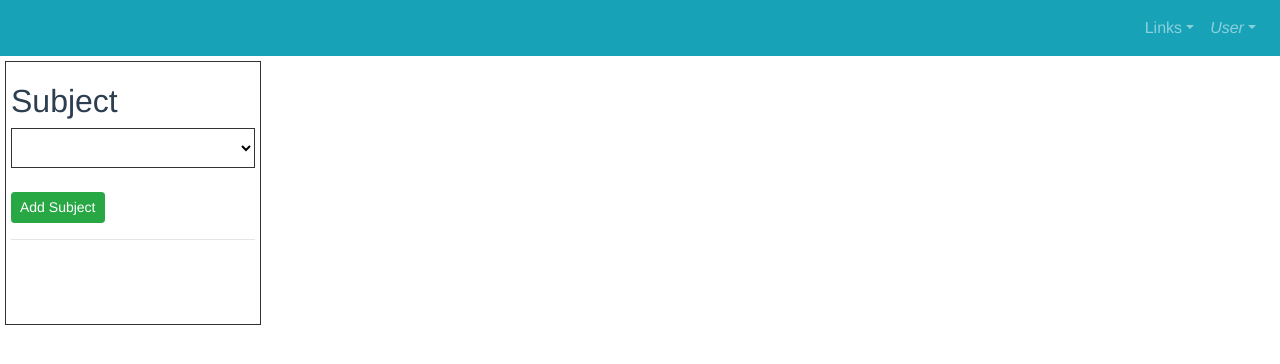
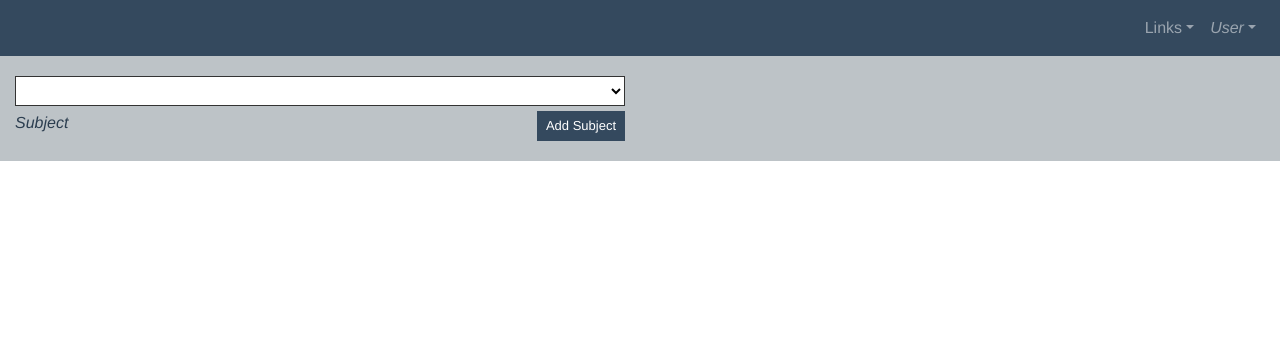
Before and after one commit to agustin2791/notes, a Vue app: page / in a window 1280 px wide. Shown: the top 364 px of the page. Built offline with nearby package versions, Linux system fonts and the light colour scheme; what vue-textarea-autosize would draw is missing.

Commit message:
new styles

```diff
--- a/src/App.vue
+++ b/src/App.vue
@@ -16,6 +16,7 @@ export default {
 </script>
 
 <style lang="scss">
+@import './assets/custom.scss';
 #app {
   font-family: 'Avenir', Helvetica, Arial, sans-serif;
   -webkit-font-smoothing: antialiased;
--- a/src/assets/custom.scss
+++ b/src/assets/custom.scss
@@ -1,2 +1,3 @@
 @import 'node_modules/bootstrap/scss/bootstrap';
 @import 'node_modules/bootstrap-vue/src/index.scss';
+@import './scss/_general.scss';
--- /dev/null
+++ b/src/assets/scss/_general.scss
@@ -0,0 +1,69 @@
+$main-color:#34495e;
+$secondaty-color: #bdc3c7;
+$link: #9b59b6;
+$dark: #333;
+$light: #ecf0f1;
+
+a {
+    color: $link;
+}
+.btn {
+    border-radius: 0;
+}
+.btn-primary {
+    background: $main-color;
+    border: solid thin $main-color;
+    &:focus, &:active, &:hover {
+        background: darken($main-color, 5%);
+        -webkit-box-shadow: 0 0 0 0.1rem rgba(100, 100, 100, 0.5);
+        box-shadow: 0 0 0 0.2rem rgba(100, 100, 100, 0.5);
+    }
+}
+.home {
+	width: 100%;
+	display: block;
+	.sidebar {
+		// border: solid thin #333;
+		background: $secondaty-color;
+		padding: 20px 15px;
+		margin: 0px;
+		width: 100%;
+		vertical-align: top;
+		.add-btn {
+			font-size: small;
+			background: $main-color;
+			border: solid thin $main-color;
+			&:focus, &:active {
+				background: darken($main-color, 5%);
+				-webkit-box-shadow: 0 0 0 0.1rem rgba(100, 100, 100, 0.5);
+				box-shadow: 0 0 0 0.2rem rgba(100, 100, 100, 0.5);
+			}
+		}
+		select {
+			width: 100%;
+			background: #fff;
+			height: 30px;
+			border: solid thin #333;
+			border-radius: 0px;
+			margin-bottom: 5px;
+		}
+	}
+	.notes-content {
+		width: 80%;
+		margin: 15px auto;
+	}
+}
+.notes, .flash {
+    position: relative;
+    .add-note-flash {
+        height: 35px;
+        font-size: small;
+        position: absolute;
+        top: -40px;
+        right: 2px;
+        button {
+            height: 35px;
+            font-size: small;
+        }
+    }
+}
--- a/src/components/FlashCards.vue
+++ b/src/components/FlashCards.vue
@@ -1,14 +1,11 @@
 <template>
 	<div class="flash">
-		<br>
-		<b-button v-b-modal.new_card variant="primary">Add Card</b-button><span>&nbsp;</span>
-		<b-button v-b-modal.study
-			variant="primary"
-			@click.prevent="triggerStudy">Study</b-button>
-		<br>
-		<br>
-
-		<br><br>
+		<div class="add-note-flash">
+			<b-button v-b-modal.new_card variant="primary">Add Card</b-button><span>&nbsp;</span>
+			<b-button v-b-modal.study
+				variant="primary"
+				@click.prevent="triggerStudy">Study</b-button>
+		</div>
 		<table class="table table-striped">
 			<thead>
 				<tr>
--- a/src/components/Navigation.vue
+++ b/src/components/Navigation.vue
@@ -26,35 +26,7 @@
 </template>
 
 <style lang="scss" scoped>
-.navigation {
-    width: 100%;
-    height: 40px;
-    display: block;
-    position: fixed;
-    top: 0;
-    left: 0;
-    background: #34495e;
-    color: #ecf0f1;
-    .nav-list {
-        width: 100%;
-        display: block;
-        padding: 0;
-        .nav-item {
-            display: inline-block;
-            height: 20px;
-            margin: 0;
-            padding: 5px;
-            &.active {
-                font-weight: 600;
-            }
-            .nav-link {
-                height: 20px;
-                margin: 0;
-                padding: 5px;
-                display: block;
-                color: #ecf0f1;
-            }
-        }
-    }
+.bg-info {
+  background:#34495e !important;
 }
 </style>
--- a/src/components/Notes.vue
+++ b/src/components/Notes.vue
@@ -1,12 +1,10 @@
 <template scope="props">
 	<div class="notes">
 		<br>
-		<button class="btn btn-primary"
+		<button class="btn btn-primary add-note-flash"
 			@click="newNoteDisplay = true">
 			Add Note
 		</button>
-		<br>
-		<br>
 		<div v-if="newNoteDisplay"
 			class="form-group">
 			<form>
@@ -22,7 +20,6 @@
 				</button>
 			</form>
 		</div>
-		<hr>
 		<div v-for="note in notes"
 			 :key="note.id">
 			<div v-if="editCurrentNote == note.id">
@@ -33,7 +30,7 @@
 					Save
 				</button>
 				<button class="btn btn-default"
-					@click.preven="clearEdit">
+					@click.prevent="clearEdit">
 						Cancel
 				</button>
 			</div>
--- a/src/components/Sections.vue
+++ b/src/components/Sections.vue
@@ -1,9 +1,7 @@
 <template>
 	<div class="sections">
 		<b-button v-b-modal.new_section
-				  class="btn btn-success btn-sm">New Section</b-button>
-		<!-- <hr>
-		<slot></slot> -->
+				  class="btn btn-sm add-btn">New Section</b-button>
 		<b-modal id="new_section"
 				 title="New Section"
 				 hide-footer
--- a/src/main.js
+++ b/src/main.js
@@ -5,8 +5,6 @@ import store from './store'
 import BootstrapVue from 'bootstrap-vue'
 import VueTextareaAutosize from 'vue-textarea-autosize'
 import './registerServiceWorker'
-import 'bootstrap/dist/css/bootstrap.css'
-import 'bootstrap-vue/dist/bootstrap-vue.css'
 
 Vue.config.productionTip = false
 Vue.use(BootstrapVue)
--- a/src/views/Home.vue
+++ b/src/views/Home.vue
@@ -1,48 +1,42 @@
 <template>
   <div class="home">
     <div class="sidebar">
-		<h2>Subject</h2>
+		<div class="row">
+			<div class="col-6">
 				<select v-model="selected_sub" @change="selectSub($event, selected_sub)">
 					<option value="">Select Subject</option>
 					<option v-for="(sub, index) in subjects" :key="index" :value="sub.id">{{ sub.name }}</option>
-		</select><br><br>
-		<b-button v-b-modal.new_subject
-				  class="btn btn-success btn-sm">Add Subject</b-button>
-		<hr>
-		<h3 v-if="selected_sub">Section</h3>
+				</select>
+				<div class="row">
+					<div class="col-md-6 col-sm-6 col-xs-12">
+						<em>Subject</em>
+					</div>
+					<div class="col-md-6 col-sm-6 col-xs-12 text-md-right">
+						<b-button v-b-modal.new_subject class="btn btn-sm add-btn">Add Subject</b-button>
+					</div>
+				</div>
+			</div>
+			<div class="col-6" v-if="selected_sub">
 				<select v-if="selected_sub"
 					v-model="selected_sec"
 					@change="selectSec($event, selected_sec)">
 					<option value="">Select Section</option>
 					<option v-for="(sec, index) in sections" :key="index" :value="sec.id">{{ sec.name }}</option>
 				</select>
-		<br>
-		<br>
-    	<!-- <b-button v-b-modal.new_subject
-				  class="btn btn-success btn-block">New Subject</b-button> -->
-    	<!-- <hr>
-		<div class="list-group list-group-flush">
-			<a href
-				v-for="sub in subjects"
-				:key="sub.id"
-				class="list-group-item list-group-action"
-				:class="{ active: (selected_sub == sub.id) }"
-				@click="selectSub($event, sub.id)">{{ sub.name }}</a>
-		</div> -->
-    <!-- </div>
-    <div v-if="selected_sub" class="col-2"> -->
+				<div class="row">
+					<div class="col-md-6 col-sm-6 col-xs-12">
+						<em>Section</em>
+					</div>
+					<div class="col-md-6 col-sm-6 col-xs-12 text-md-right">
 						<app-sections
 							v-if="selected_sub"
 							:subject="selected_sub"
 							@newSecSubmitted="updateSec">
-			<div class="list-group list-group-flush">
-				<a href
-					class="list-group-item list-group-sction"
-					v-for="sec in sections" :key="sec.id"
-					:class="{ active: (selected_sec == sec.id) }"
-					@click="selectSec($event, sec.id)">{{ sec.name }}</a>
+						</app-sections>
 					</div>
-		</app-sections>
+				</div>
+			</div>
+		</div>
 	</div>
 	<div v-if="selected_sec" class="notes-content">
 		<ul class="nav nav-tabs">
@@ -146,31 +140,6 @@ export default {
 }
 </script>
 
-<style lang="scss" scoped>
-.home {
-	width: 100%;
-	display: block;
-	.sidebar {
-		border: solid thin #333;
-		padding: 20px 5px;
-		margin: 5px;
-		width: 20%;
-		display: inline-block;
-		vertical-align: top;
-		select {
-			width: 100%;
-			background: #fff;
-			height: 40px;
-			border: solid thin #333;
-			border-radius: 0px;
-		}
-	}
-	.notes-content {
-		width: 75%;
-		display: inline-block;
-		vertical-align: top;
-		margin: 5px;
-	}
-}
-
+<style lang="scss">
+// @import '../assets/custom.scss';
 </style>
--- a/src/views/Sections.vue
+++ b/src/views/Sections.vue
@@ -46,5 +46,4 @@ export default {
 		}
 	}
 }
-
 </script>
```
Lines whose indentation alone changed are shown as unchanged.
